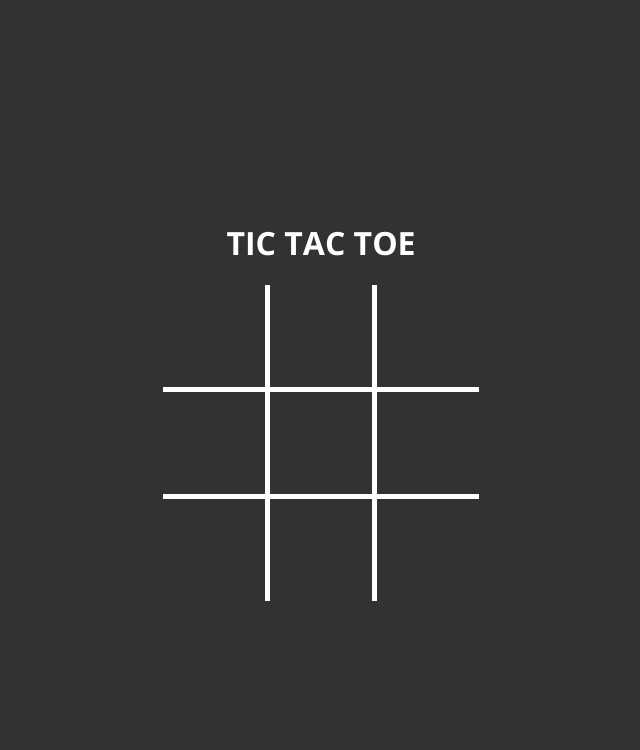
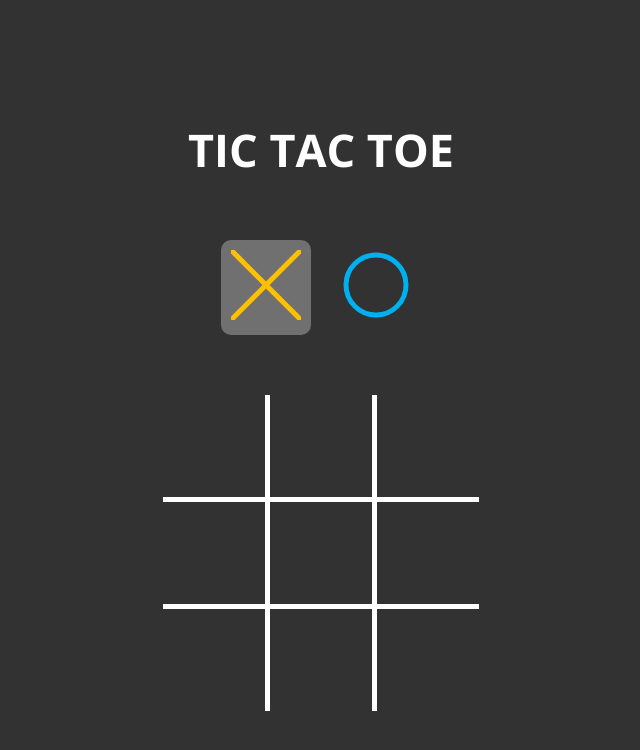
Before and after one commit to anitagasteiner/TicTacToe_PromptEngineering, a plain HTML site: page index.html in a window 1280 px wide. Shown: the whole page, without its empty margins (319-959 px from the left). Drawn offline with Linux system fonts and the light colour scheme.

Commit message:
highlight current player, enable hover-effect on filled-in <td>-fields

```diff
--- a/index.html
+++ b/index.html
@@ -18,6 +18,11 @@
 
         <h1>TIC TAC TOE</h1>
 
+        <div id="players">
+            <span id="currentPlayerCross"></span>
+            <span id="currentPlayerCircle"></span>
+        </div>
+
         <div id="content"></div>
 
     </div>
--- a/script.js
+++ b/script.js
@@ -1,5 +1,6 @@
 function init() {
     render();
+    showPlayers();
 }
 
 function render() {
@@ -16,7 +17,7 @@ function render() {
             } else if (symbol === 'cross') {
                 symbol = generateCrossSVG();
             }
-            table += `<td onclick="handleClick(${index})">${symbol}</td>`;
+            table += `<td onclick="handleClick(${index})" class="hover">${symbol}</td>`;
         }
         table += '</tr>';
     }
@@ -25,12 +26,35 @@ function render() {
     content.innerHTML = table;
 }
 
+function showPlayers() {
+    let currentPlayerCross = document.getElementById('currentPlayerCross');
+    let currentPlayerCircle = document. getElementById('currentPlayerCircle');
+    currentPlayerCross.innerHTML = '';
+    currentPlayerCircle.innerHTML = '';
+    currentPlayerCross.innerHTML = generateCrossSVG();
+    currentPlayerCircle.innerHTML = generateCircleSVG();
+    highlightCurrentPlayer(currentPlayerCross, currentPlayerCircle);
+}
+
+function highlightCurrentPlayer(currentPlayerCross, currentPlayerCircle) {
+    if (currentPlayer === 'cross') {
+        currentPlayerCross.classList.add('highlighted');
+        currentPlayerCircle.classList.remove('highlighted');
+    } else {
+        currentPlayerCross.classList.remove('highlighted');
+        currentPlayerCircle.classList.add('highlighted');
+    }
+}
+
 function handleClick(index) {
     if (!fields[index]) {
         fields[index] = currentPlayer;
+        let currentTd = document.getElementsByTagName('td')[index];
         let symbol = currentPlayer === 'circle' ? generateCircleSVG() : generateCrossSVG(); // ternärer Operator; Kurzschreibweise für ein if-Statement
-        document.getElementsByTagName('td')[index].innerHTML = symbol;
+        currentTd.innerHTML = symbol;
+        currentTd.onclick = null;
+        currentTd.classList.remove('hover');
         currentPlayer = currentPlayer === 'circle' ? 'cross' : 'circle';
-        document.getElementsByTagName('td')[index].onclick = null;
     }
+    showPlayers();
 }
--- a/style.css
+++ b/style.css
@@ -8,7 +8,11 @@ body {
 @font-face {
     font-family: Open Sans;
     src: local(''), url(fonts/Open_Sans/OpenSans-VariableFont_wdth\,wght.ttf);
-  }
+}
+
+h1 {
+    font-size: 45px;
+}
 
 table {
     border-collapse: collapse;
@@ -22,7 +26,7 @@ td {
     border: 5px solid white;
 }
 
-td:hover {
+.hover:hover {
     background-color: rgba(255,255,255,0.3);
     cursor: pointer;
 }
@@ -43,9 +47,21 @@ tr:last-child td {
     border-bottom: 0;
 }
 
-/* svg {
-    display: none;
-} */
+#players {
+    margin: 30px 0 60px;
+    display: flex;
+    gap: 20px;
+}
+
+#currentPlayerCross, #currentPlayerCircle {
+    padding: 10px;
+}
+
+.highlighted {
+    background-color: rgba(255,255,255,0.3);
+    border-radius: 10px;
+}
+
 
 #mainContainer {
     height: 100vh;
--- a/var.js
+++ b/var.js
@@ -10,4 +10,4 @@ let fields = [
     null, // 8
 ];
 
-let currentPlayer = 'circle';
+let currentPlayer = 'cross';
```
